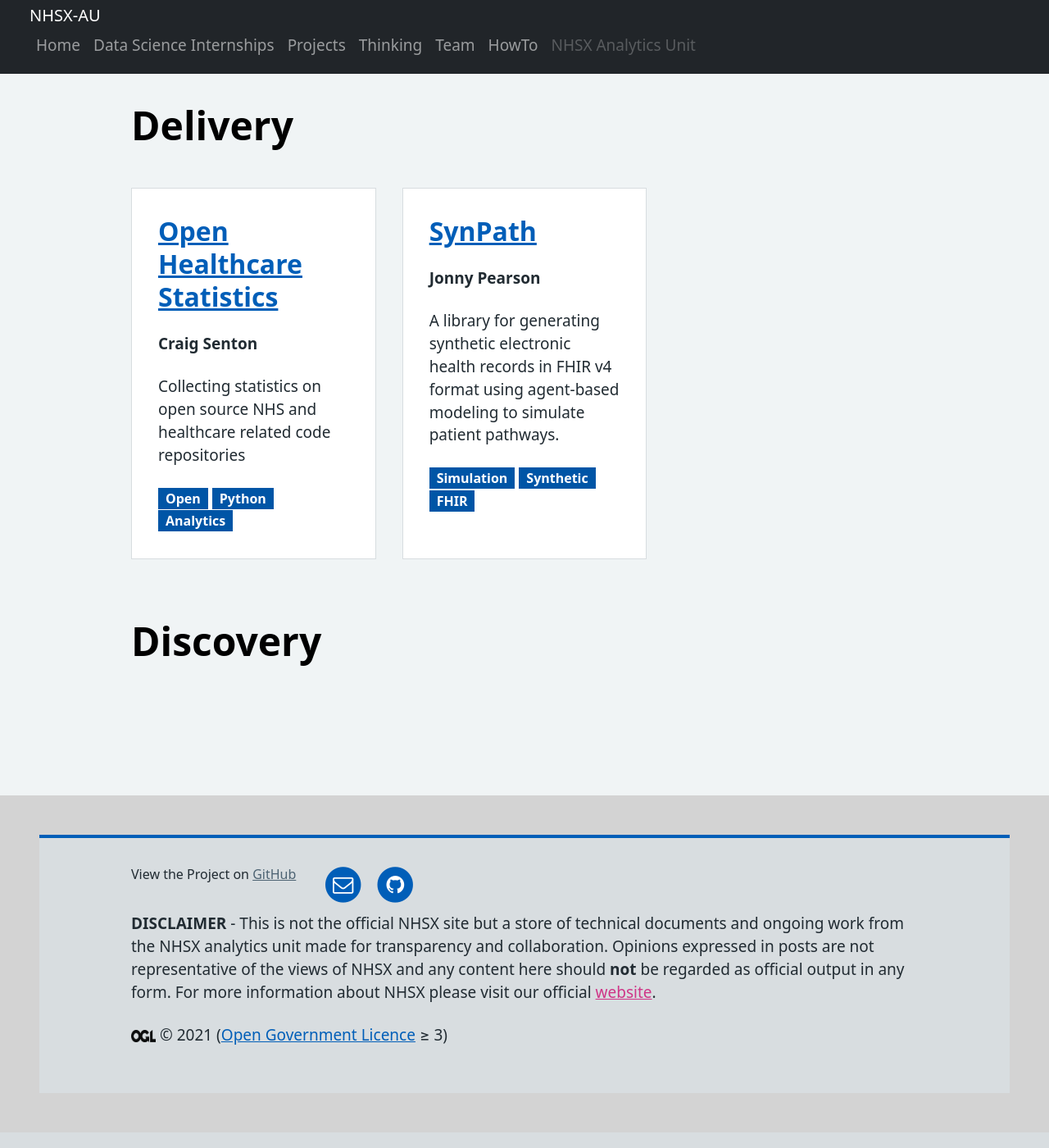
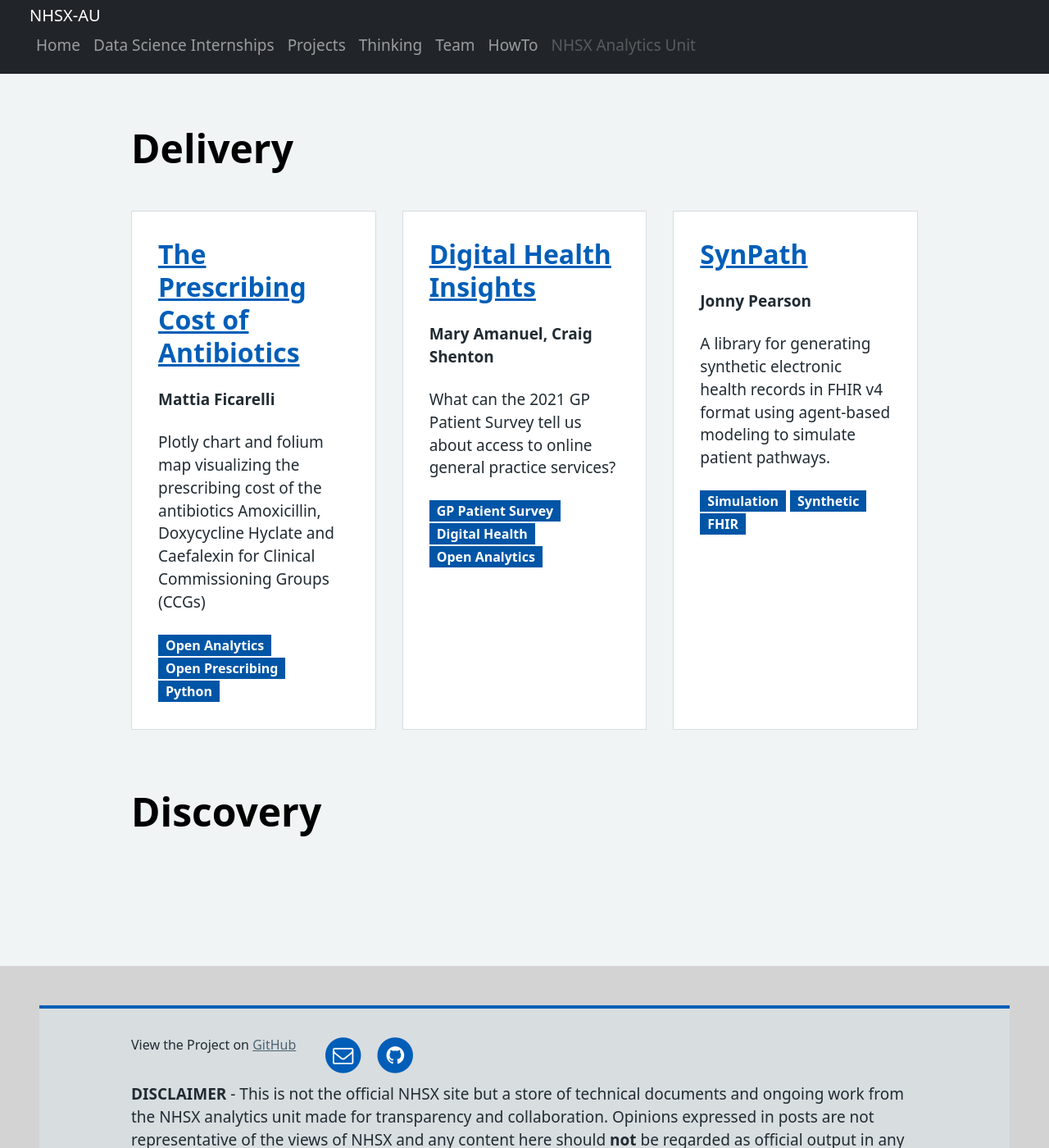
Before and after one commit to nhsx/AnalyticsUnit, a Jekyll site: the page built from projects.md, in a window 1280 px wide and 1400 px high, scrolled down 2049 px. Shown: the whole window at 82% size. Built offline with Jekyll 4.4.1, drawn with Linux system fonts in a browser that asks for light colours; some of the changed text lies outside the part shown.

Commit message:
Update project.yml

```diff
--- a/_data/project.yml
+++ b/_data/project.yml
@@ -1,29 +1,38 @@
+- title: The Prescribing Cost of Antibiotics
+  link: https://nhsx.github.io/antibiotic_cost/
+  stage: Delivery
+  badge1: Open Analytics
+  badge2: Open Prescribing
+  badge3: Python
+  description: Plotly chart and folium map visualizing the prescribing cost of the antibiotics Amoxicillin, Doxycycline Hyclate and Caefalexin for Clinical Commissioning Groups (CCGs)
+  author: Mattia Ficarelli
+
 - title: Open Healthcare Statistics
   link: https://nhsx.github.io/open-health-statistics/
-  stage: Delivery
-  badge1: Open
-  badge2: Python
-  badge3: Analytics
-  description: Collecting statistics on open source NHS and healthcare related code repositories
-  author: Craig Senton
+  stage: Complete
+  badge1: Open Analytics
+  badge2: GitHub
+  badge3: Python
+  description: Collecting statistics on open-source NHS and healthcare related code repositories
+  author: Craig Shenton, Adam Ivison (NHS BSA), Arouba Zubair, Mary Amanuel
 
 - title: Digital Health Insights
   link: https://nhsx.github.io/digital-health-insights/
-  stage: Complete
+  stage: Delivery
   badge1: GP Patient Survey
-  badge2: Digital
-  badge3: Analytics
+  badge2: Digital Health
+  badge3: Open Analytics
   description: What can the 2021 GP Patient Survey tell us about access to online general practice services?
-  author: Mary Amanuel
+  author: Mary Amanuel, Craig Shenton
 
 - title: Open Analytics Template
   link: https://nhsx.github.io/open-analytics-template/
   stage: Complete
-  badge1: Open
-  badge2: Python
-  badge3: Github
+  badge1: Open Analytics
+  badge2: GitHub
+  badge3: Python
   description: NHS.UK themed template for open analytics projects. Build your own open source end-to-end analytical tool using python, plotly, github.io, and github actions.
-  author: Craig Senton
+  author: Craig Shenton
 
 - title: eLfH-PHM-RiskStrat
   link: https://github.com/nhsx/eLfH-PHM-RiskStrat
@@ -41,7 +50,7 @@
   badge2: NHS App
   badge3: Analytics
   description: The NHS App dashboard enables you to see how many patients are using the NHS App across England, and which features they are using. It can be accessed by anyone with an NHS email address.
-  author: Craig Shenton
+  author: Arouba Zubair, Mary Amanuel
 
 - title: Social Care Connectivity Devices
   link: https://github.com/nhsx/social-care-connectivity-devices
@@ -50,7 +59,7 @@
   badge2: IPads
   badge3: Analytics
   description: NHSX led programme to procure and gift 11,000 (data-enabled) iPads to care homes in response to COVID-19.
-  author: Craig Senton
+  author: Craig Shenton
 
 - title: SynPath
   link: https://github.com/nhsx/SynPath
```
